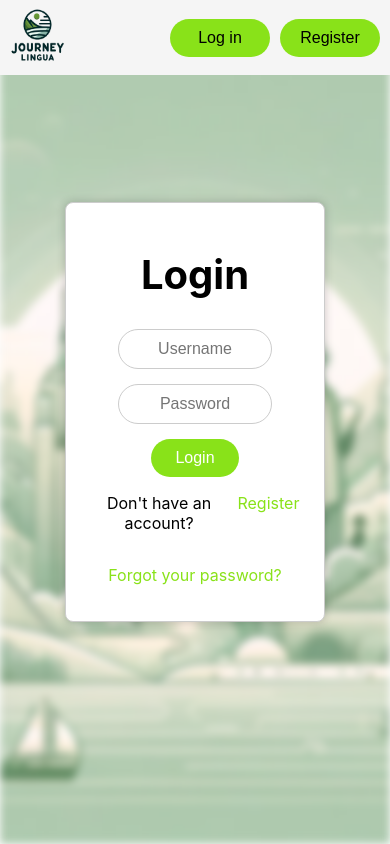
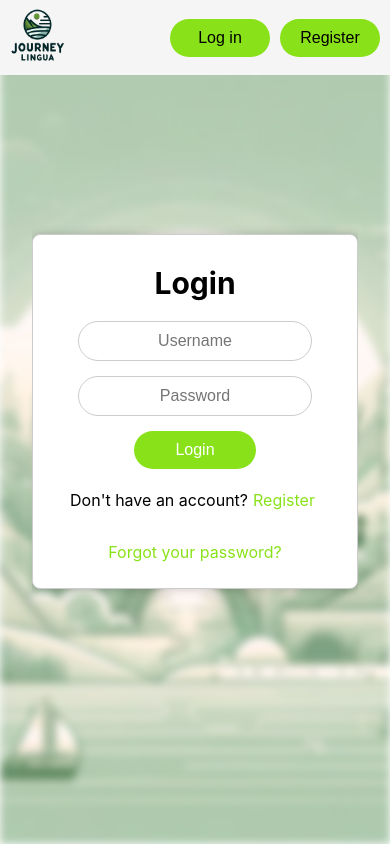
Before and after one commit to MKRadius/JourneyLingua, a React (Vite) app in the folder frontend/: page /login in a window 390 px wide. Built offline with nearby package versions, Linux system fonts and the light colour scheme.

Commit message:
Login form fully responsive

```diff
--- a/frontend/src/styles/Login.css
+++ b/frontend/src/styles/Login.css
@@ -63,8 +63,7 @@
 
 .login-form button {
     display: block;
-    margin-left: auto;
-    margin-right: auto;
+    margin: 0 auto 5px;
     width: 40%;
     padding: 10px;
     background-color: #89e219;
@@ -135,3 +134,50 @@
     min-height: 700px;
     width: auto;
 }
+
+/* Responsive adjustments */
+@media only screen and (max-width: 500px) {
+    .login-form {
+        padding: 10px;
+        margin: 0;
+    }
+
+    .login-form input {
+        width: 70%;
+    }
+
+    .login-form h1 {
+        margin-bottom: 20px;
+        font-size: 30px;
+    }
+
+}
+
+@media only screen and (max-width: 375px) {
+
+    .login-form h1 {
+        font-size: 25px;
+    }
+
+    .login-form input {
+        width: 80%;
+        margin-bottom: 15px;
+        padding: 10px;
+        border: 1px solid #ccc;
+        border-radius: 4rem;
+        font-size: 16px;
+        text-align: center;
+    }
+
+    .login-form button {
+        width: 50%;
+    }
+
+    .register-link{
+        flex-direction: column;
+    }
+
+    p {
+        margin: 7px auto;
+    }
+}
```
